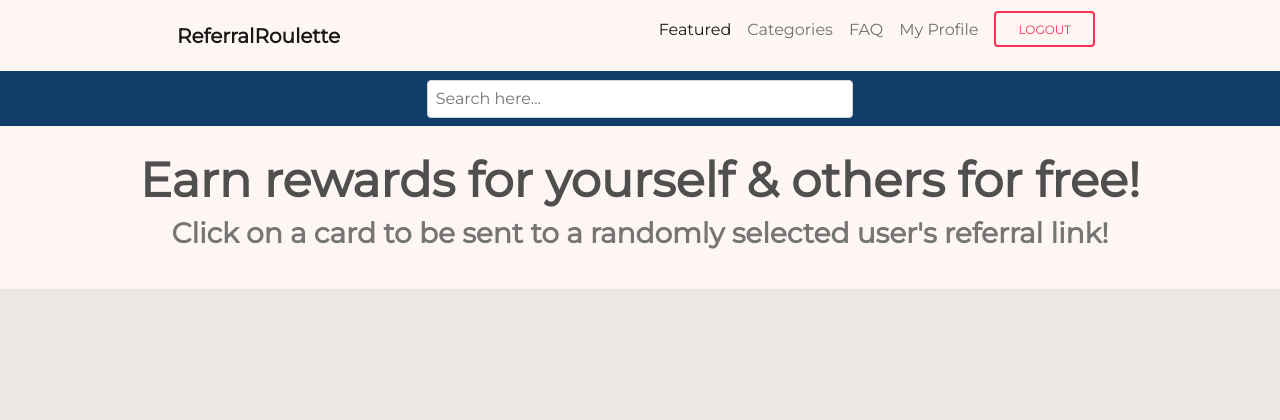
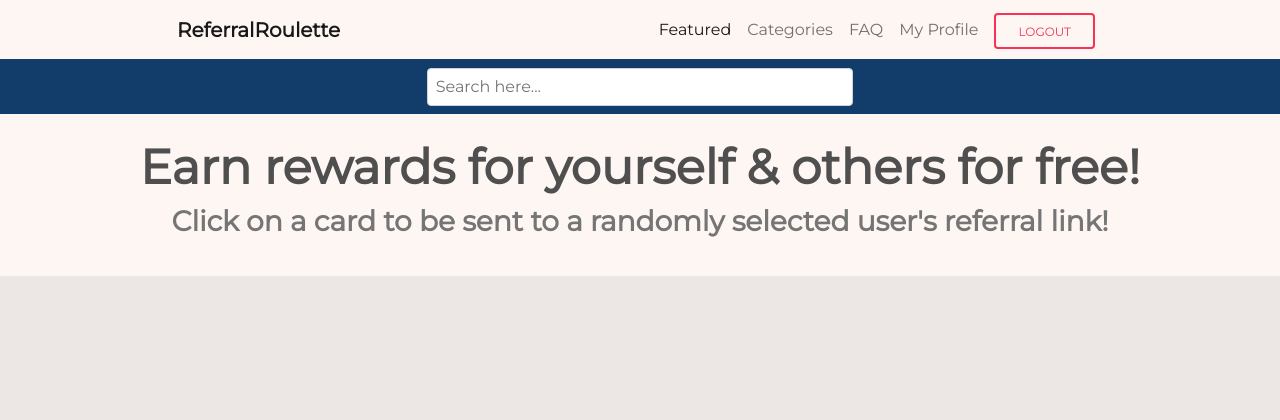
Before and after one commit to vasilzhigilei/ReferralRoulette, a Django app: page / in a window 1280 px wide. Shown: the top 420 px of the page. Run offline with Django 3.2, Linux system fonts and the light colour scheme; the visitor is signed in with stand-in values (Sample User, id 1); data that the repository does not hold is empty; parts of the project's set-up code (start-up, migrations or seed data) failed here and were passed over; some libraries are stand-ins or nearby versions.

Commit message:
nav-item save verticality as header

```diff
--- a/referralroulette/static/style.css
+++ b/referralroulette/static/style.css
@@ -257,3 +257,9 @@ a {
 .tooltip {
     pointer-events: none;
 }
+
+.nav-item {
+    display: flex;
+    flex-direction: row;
+    align-items: center;
+}
--- a/referralroulette/templates/base.html
+++ b/referralroulette/templates/base.html
@@ -72,7 +72,7 @@
                   <li class="nav-item">
                     {% if user.is_authenticated %}
                       <!-- Sign out button -->
-                      <form method="post" action="{% url 'account_logout' %}">
+                      <form method="post" action="{% url 'account_logout' %}" style="margin:0;">
                         {% csrf_token %}
                         {% if redirect_field_value %}
                           <input type="hidden" name="{{ redirect_field_name }}" value="{{ redirect_field_value }}"/>
```
